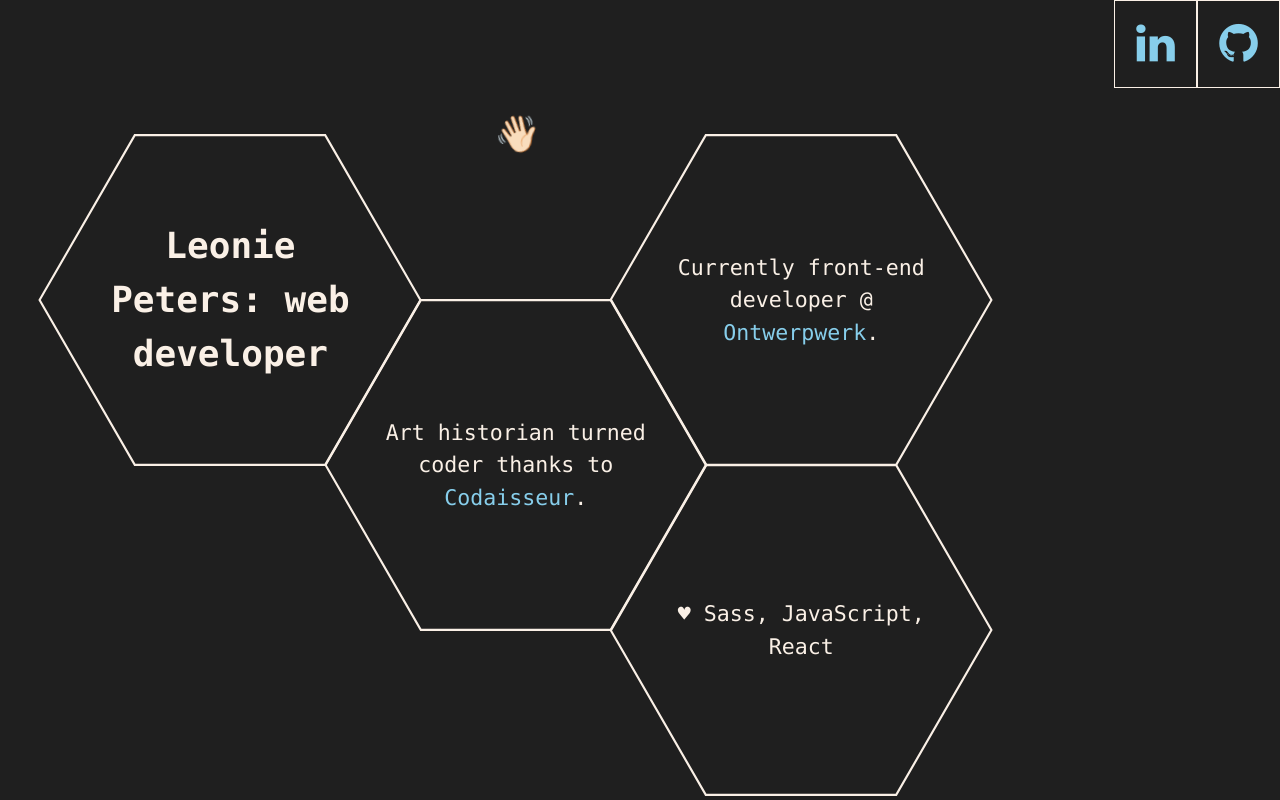
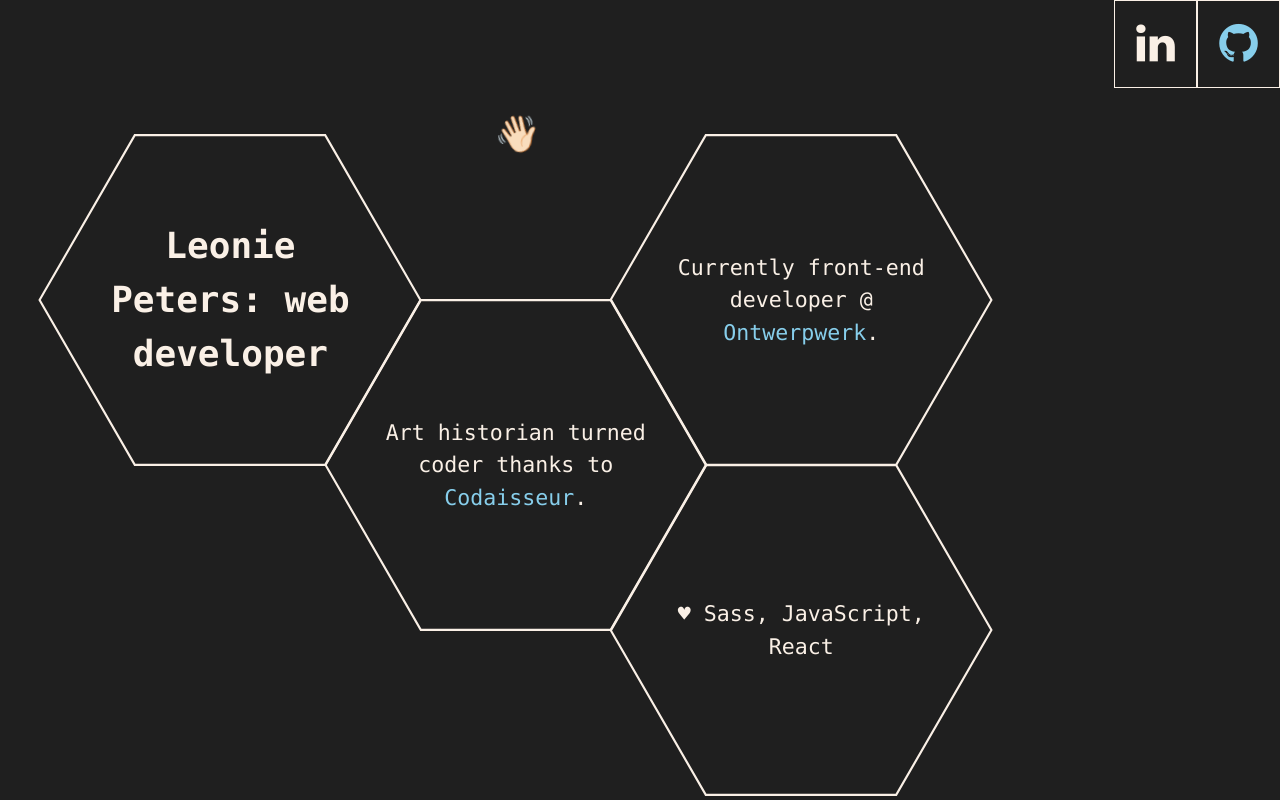
Before and after one commit to LeoniePeters/leoniepeters.com, a React (Create React App) app: page / in a window 1280 px wide. In both pictures the pointer is over the icon 1155 px from the left and 43 px from the top of the page. Shown: the top 800 px of the page. Built offline with nearby package versions, Linux system fonts and the light colour scheme.

Commit message:
fix hover effect on social media links

```diff
--- a/src/App.scss
+++ b/src/App.scss
@@ -21,10 +21,14 @@
     border: 1px solid $linen;
     background-color: $blackish;
     &:hover {
-      color: $linen;
+      i {
+        color: $linen;
+        transition: color 300ms ease-in;
+      }
     }
   }
   i {
     font-size: 2.5em;
+    transition: color 300ms ease-in;
   }
 }
--- a/src/index.scss
+++ b/src/index.scss
@@ -28,9 +28,7 @@
 a {
   color: $skyblue;
   text-decoration: none;
-  transition: 300ms linear;
   &:hover {
-    transition: all 300ms linear;
     text-decoration: underline;
   }
 }
```
